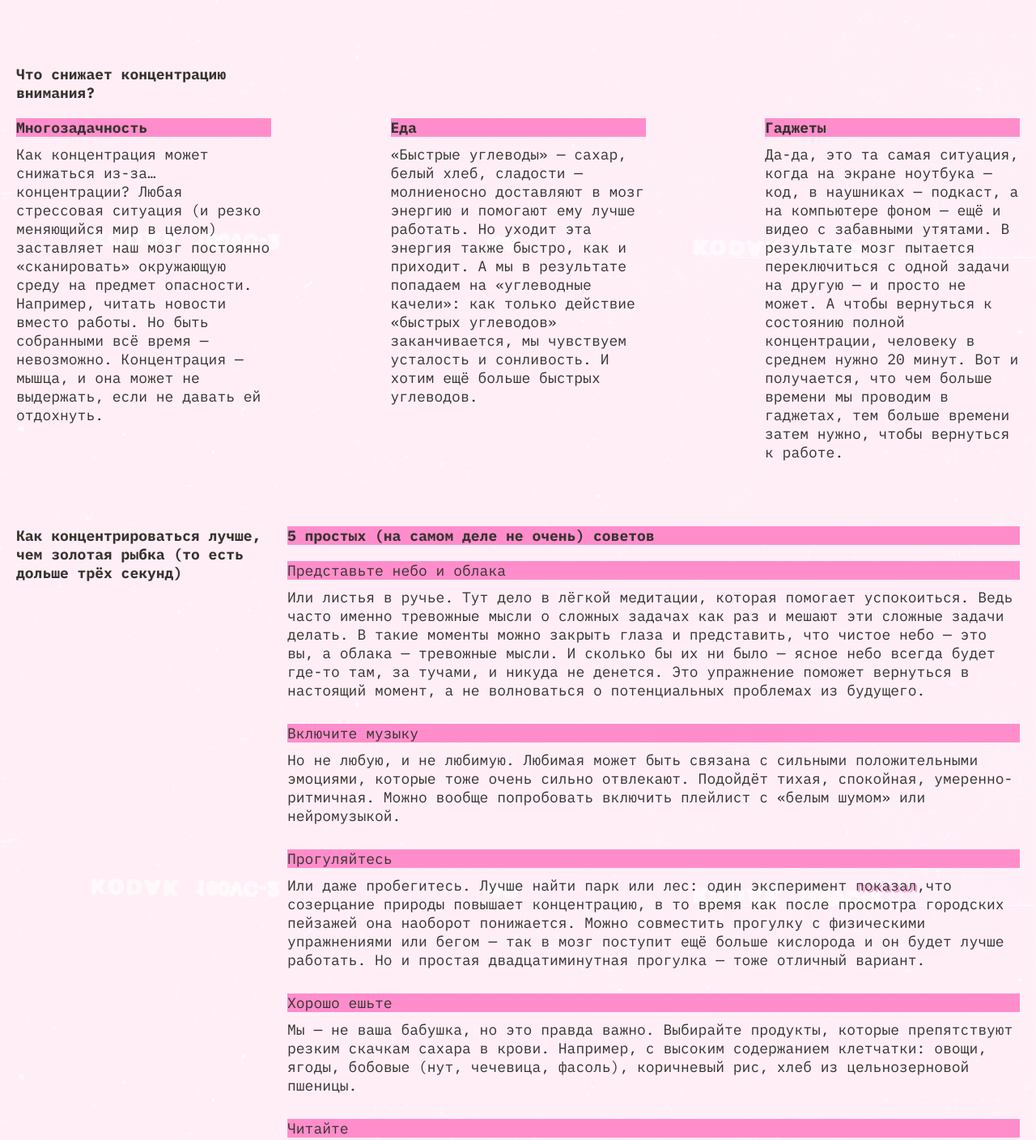
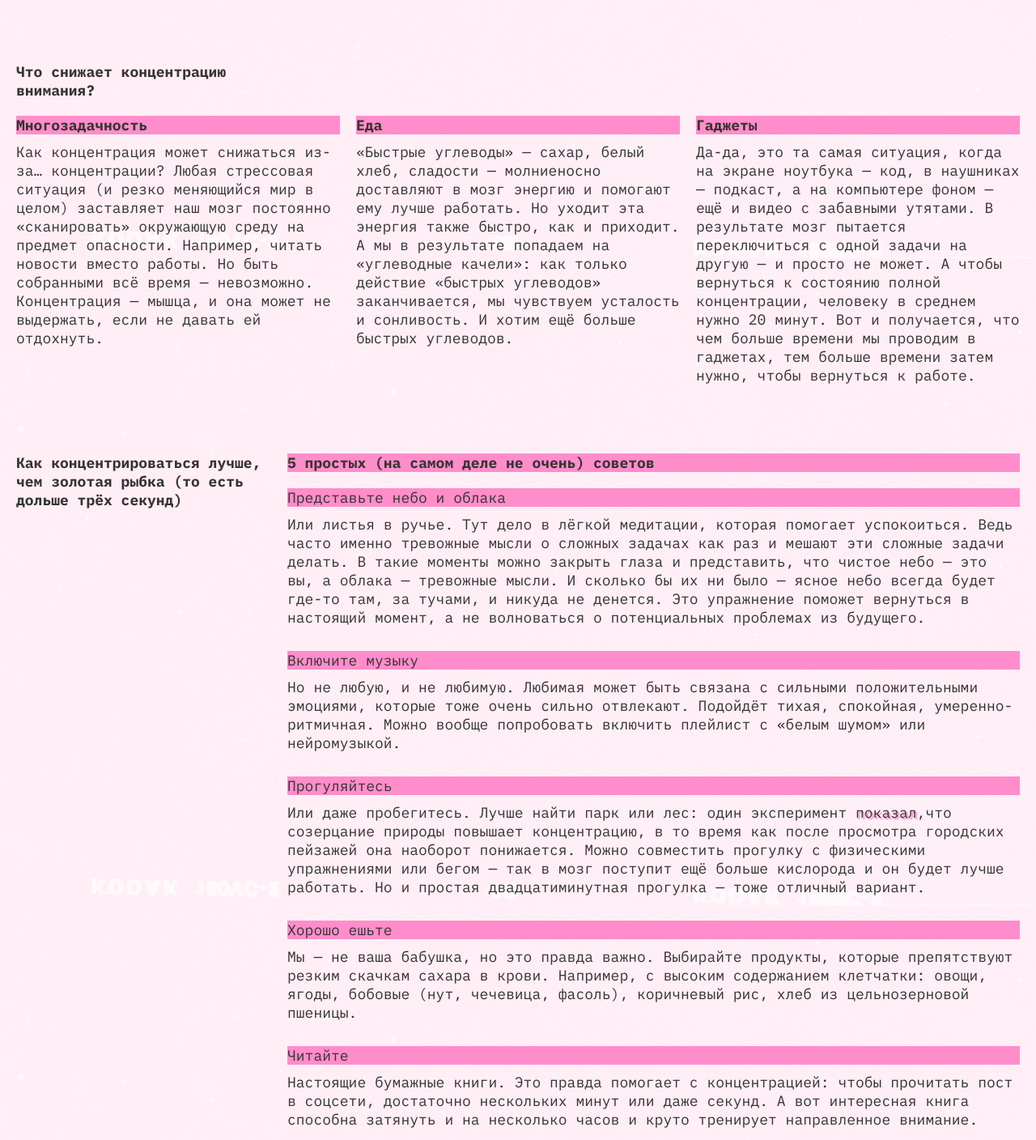
Before and after one commit to NGR222/slozhno-sosredotochitsya, a plain HTML site: page index.html in a window 1280 px wide. Shown: the part 1281-2689 px from the top of the page at 81% size. Drawn offline with Linux system fonts and the light colour scheme.

Commit message:
день 3

```diff
--- a/styles/style.css
+++ b/styles/style.css
@@ -1,5 +1,5 @@
 .page {
-  font-family: var(--main-font);
+  font-family: var(--main-font, 'LVC Sans');
   background-color: var(--bg-color);
   background-image: var(--bg-image);
   background-position: center;
@@ -12,11 +12,11 @@
 .header {
   display: grid;
   padding: 10px;
-  min-block-size: 668px;
   align-items: start;
   justify-items: start;
   grid-template-rows: 1fr min-content 1fr;
-  min-block-size: 100vh;
+  block-size: 100vh;
+  min-block-size: 668px;
 }
 
 .decorated-zone {
@@ -292,7 +292,7 @@
     display: grid;
     grid-template-columns: clamp(14.75rem, -0.063rem + 30.859vw, 19.688rem) 1fr;
     gap: 20px;
-    margin-block-end: 83px;
+    margin-block-end: 80px;
   }
 
   .title {
@@ -300,14 +300,14 @@
   }
 
   .concentration-section {
-    margin-block-end: 80px;
+    margin-block-end: 85px;
   }
 
   .advice-section {
     display: grid;
     grid-template-columns: clamp(14.75rem, -0.063rem + 30.859vw, 19.688rem) 1fr;
     gap: 20px;
-    margin-block-end: 80px;
+    margin-block-end: 65px;
   }
 
   .gallery-section__container {
@@ -350,13 +350,13 @@
 
 @media(width >=1024px) {
   .concentration-section__card-list {
-    display: flex;
-    justify-content: space-between;
+    display: grid;
+    grid-template-columns: 1fr 1fr 1fr;
     gap: 20px;
   }
 
-  .concentration-section__card {
-    max-inline-size: 315px;
+  .advice-section {
+    margin-block-end: 55px;
   }
 }
 
@@ -365,7 +365,7 @@
 .footer {
   display: grid;
   min-block-size: 668px;
-  min-block-size: 100vh;
+  block-size: 100vh;
 }
 
 .final-titel {
--- a/styles/variables.css
+++ b/styles/variables.css
@@ -16,7 +16,7 @@
   --bg-color: var(--deep-black-bg);
   --text-color: var(--neon-pink);
   --accent-color: var(--neon-pink);
-  --main-font: 'IBM Plex mono', sans-serif;
+  --main-font: 'IBM Plex mono', monospace;
   --titel-color: var(--vivid-purple);
   --hover-color: var(--neon-pink-transparent-40);
   --paragraph-color: var(--deep-black-bg);
```
